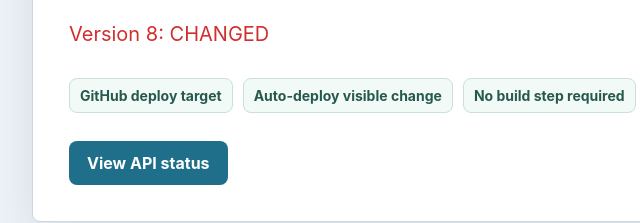
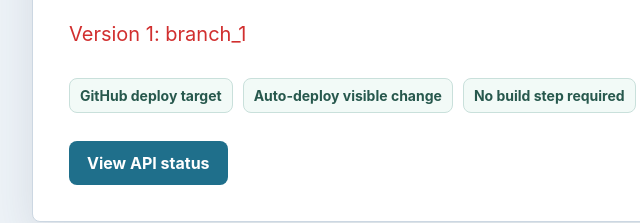
Before and after one commit to Lilia-Dikova/nodeJS_app, a website: page public/index.html in a window 1280 px wide. Shown: the part 352-575 px from the top of the page, 248-888 px from the left. Drawn offline with Linux system fonts and the light colour scheme.

Commit message:
Update index.html

```diff
--- a/public/index.html
+++ b/public/index.html
@@ -12,7 +12,7 @@
         <p class="eyebrow">Deployment QA</p>
         <h1>Node.js preview app</h1>
         <p class="message">
-          Version 8: CHANGED
+          Version 1: branch_1
         </p>
         <div class="checks">
           <span>GitHub deploy target</span>
```
